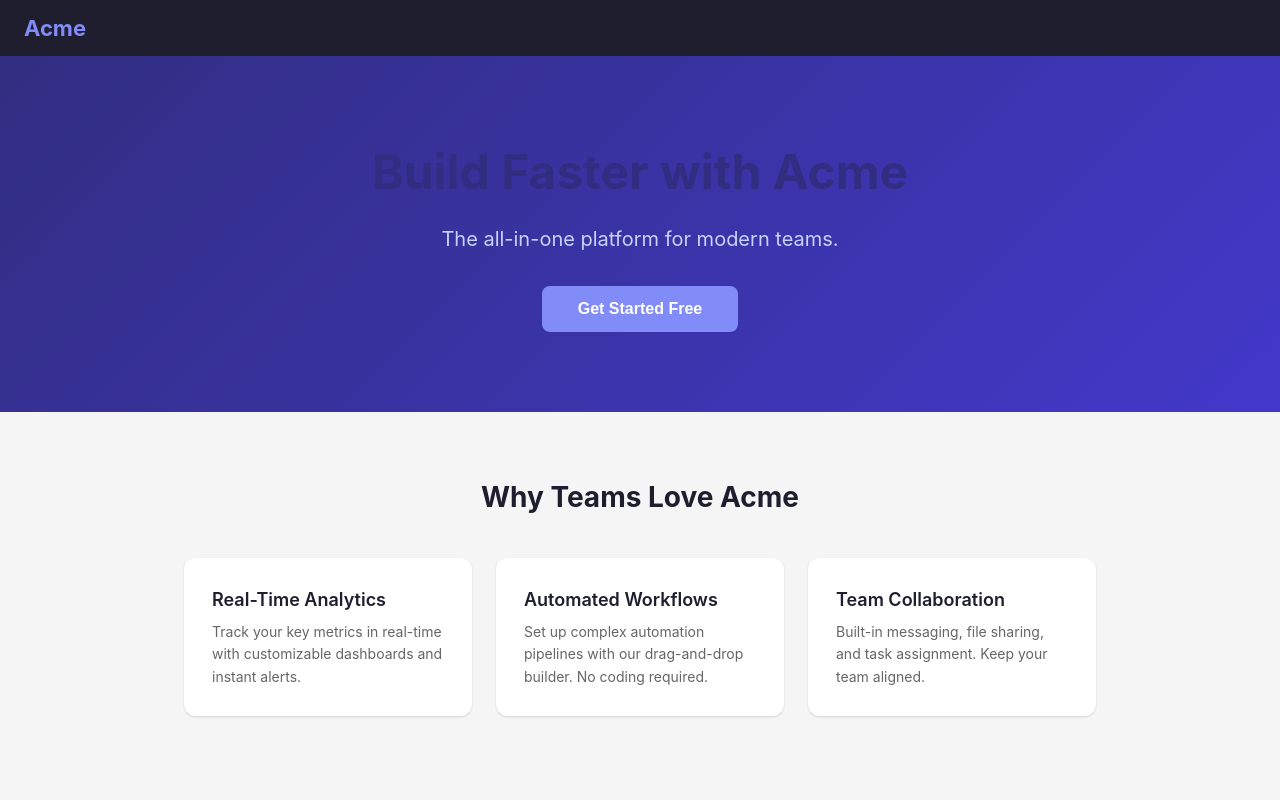
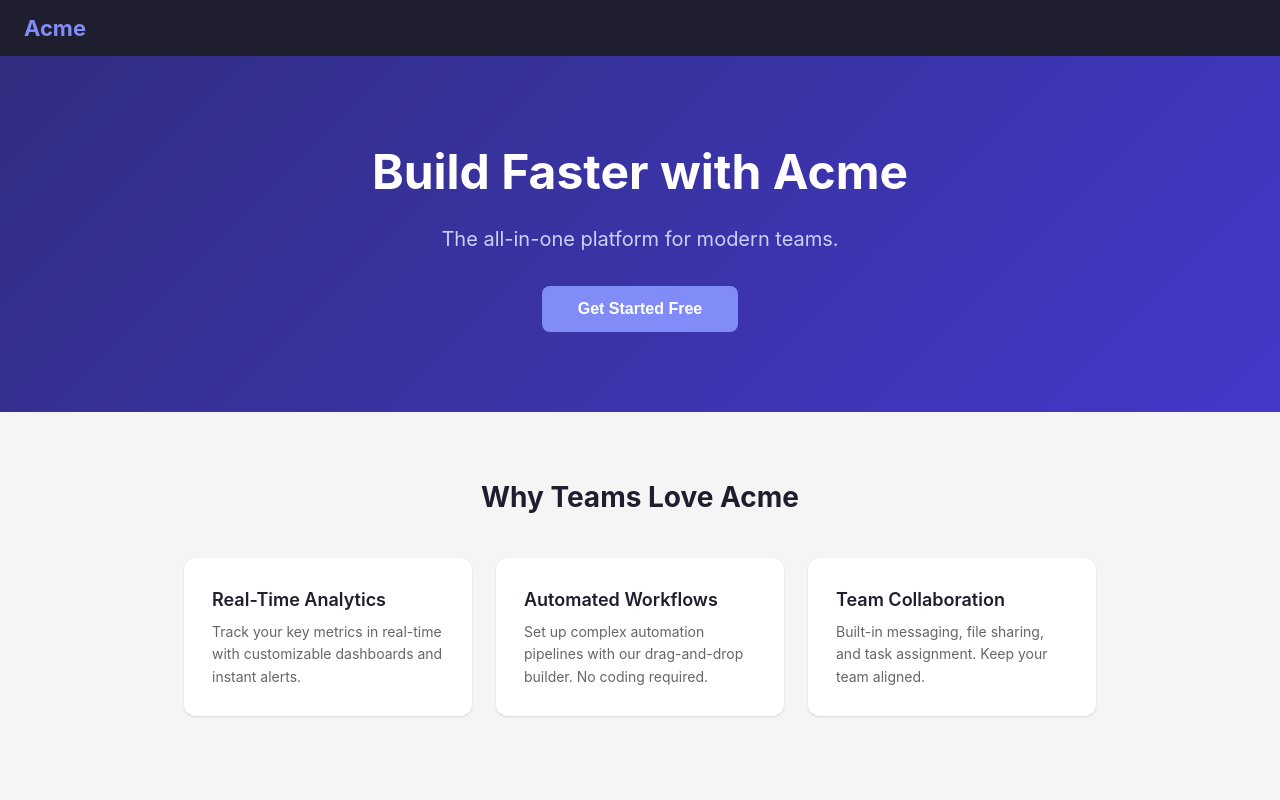
Before and after one commit to Elenion88/preflight-demo-app, a Next.js app: page / in a window 1280 px wide. Shown: the top 800 px of the page. Built offline with nearby package versions, Linux system fonts and the light colour scheme.

Commit message:
fix: [Preflight #2] Hero heading text has low contrast against gradient background (preflight #63)

```diff
--- a/src/app/page.module.css
+++ b/src/app/page.module.css
@@ -10,8 +10,7 @@
   font-size: 48px;
   font-weight: 700;
   margin-bottom: 16px;
-  /* BUG: Heading is invisible — same color as background */
-  color: #312e81;
+  color: #ffffff;
 }
 
 .heroSubtitle {
```
